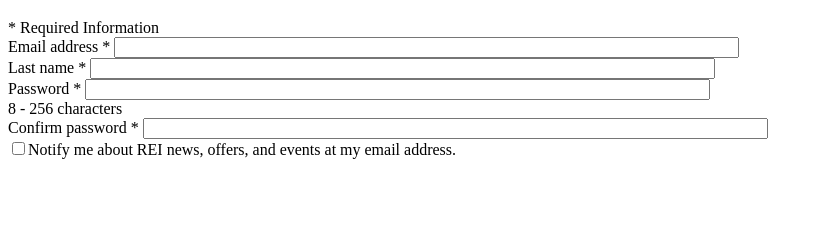
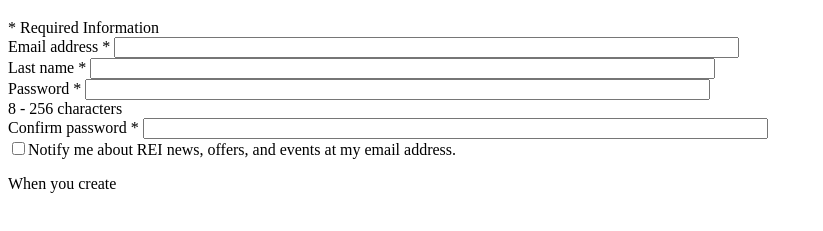
Before and after one commit to MUCSCI121/12-registration-form-practice-bnolanhussle, a plain HTML site: page index.html in a window 1280 px wide. Shown: the part 115-346 px from the top of the page, without its empty margins (0-823 px from the left). Drawn offline with Linux system fonts and the light colour scheme.

Commit message:
Feb 26, 2024, 10:00 PM

```diff
--- a/index.html
+++ b/index.html
@@ -80,7 +80,7 @@
         <div>
             <input type="checkbox" id="notifyMe" name="notifyMe" /><label for="notifyMe">Notify me about REI news, offers, and events at my email address.</label>
         </div>
-        <p></p>
+        <p>When you create </p>
       </form>
     </div>
   </body>
```
